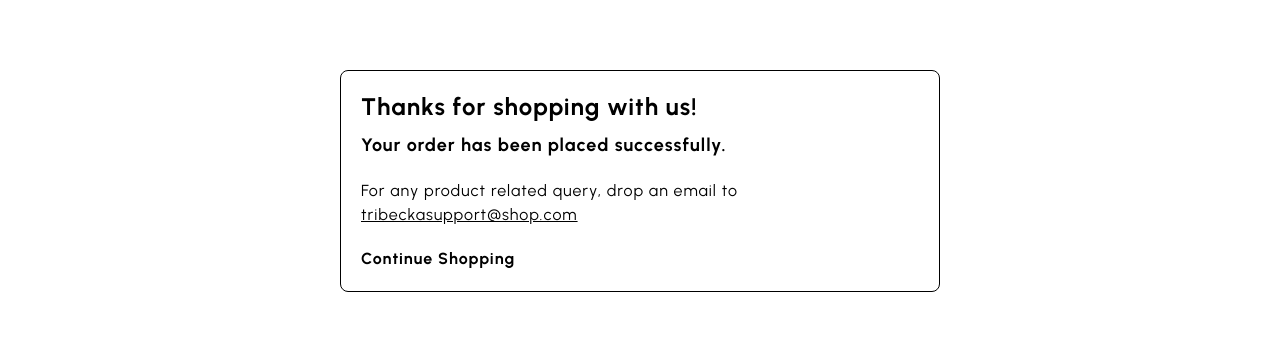
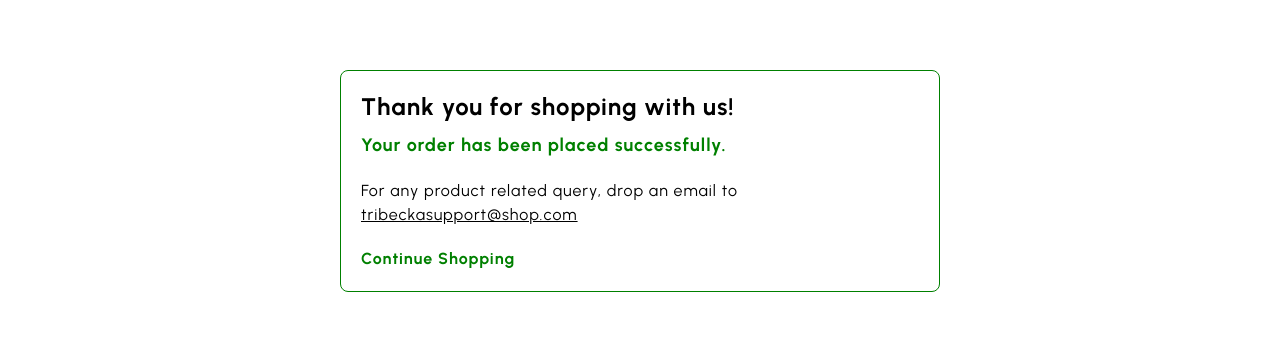
Before and after one commit to theyardmic/Tribeca-rebase, a Next.js app in the folder Frontend/: page /success in a window 1280 px wide. Shown: the part 224-566 px from the top of the page. Built offline with nearby package versions, Linux system fonts and the light colour scheme; no server answers.

Commit message:
alerts branding

```diff
--- a/Frontend/pages/failed.js
+++ b/Frontend/pages/failed.js
@@ -6,14 +6,14 @@ const Failed = () => {
     return (
         <div className="min-h-[650px] flex items-center">
             <Wrapper>
-                <div className="max-w-[600px] rounded-lg p-5 border border-black mx-auto flex flex-col">
-                    <div className="text-2xl font-bold">Payment failed!</div>
+                <div className="max-w-[600px] rounded-lg p-5 border border-[#ff0000]/[1]  mx-auto flex flex-col">
+                    <div className="text-2xl text-[#ff0000]/[1]  font-bold">Payment failed!</div>
                     <div className="text-base mt-5">
                         For any product related query, drop an email to
                     </div>
                     <div className="underline">tribeckasupport@shop.com</div>
 
-                    <Link href="/" className="font-bold mt-5">
+                    <Link href="/" className="font-bold text-[#008000]/[1]  mt-5">
                         Continue Shopping
                     </Link>
                 </div>
--- a/Frontend/pages/success.js
+++ b/Frontend/pages/success.js
@@ -6,11 +6,11 @@ const Success = () => {
     return (
         <div className="min-h-[650px] flex items-center">
             <Wrapper>
-                <div className="max-w-[600px] rounded-lg p-5 border border-black mx-auto flex flex-col">
+                <div className="max-w-[600px] rounded-lg p-5 border border-[#008000]/[100]  mx-auto flex flex-col">
                     <div className="text-2xl font-bold">
-                        Thanks for shopping with us!
+                        Thank you for shopping with us!
                     </div>
-                    <div className="text-lg font-bold mt-2">
+                    <div className="text-lg text-[#008000]/[1]  font-bold mt-2">
                         Your order has been placed successfully.
                     </div>
                     <div className="text-base mt-5">
@@ -18,7 +18,7 @@ const Success = () => {
                     </div>
                     <div className="underline">tribeckasupport@shop.com</div>
 
-                    <Link href="/" className="font-bold mt-5">
+                    <Link href="/" className="font-bold text-[#008000]/[1]  mt-5">
                         Continue Shopping
                     </Link>
                 </div>
```
